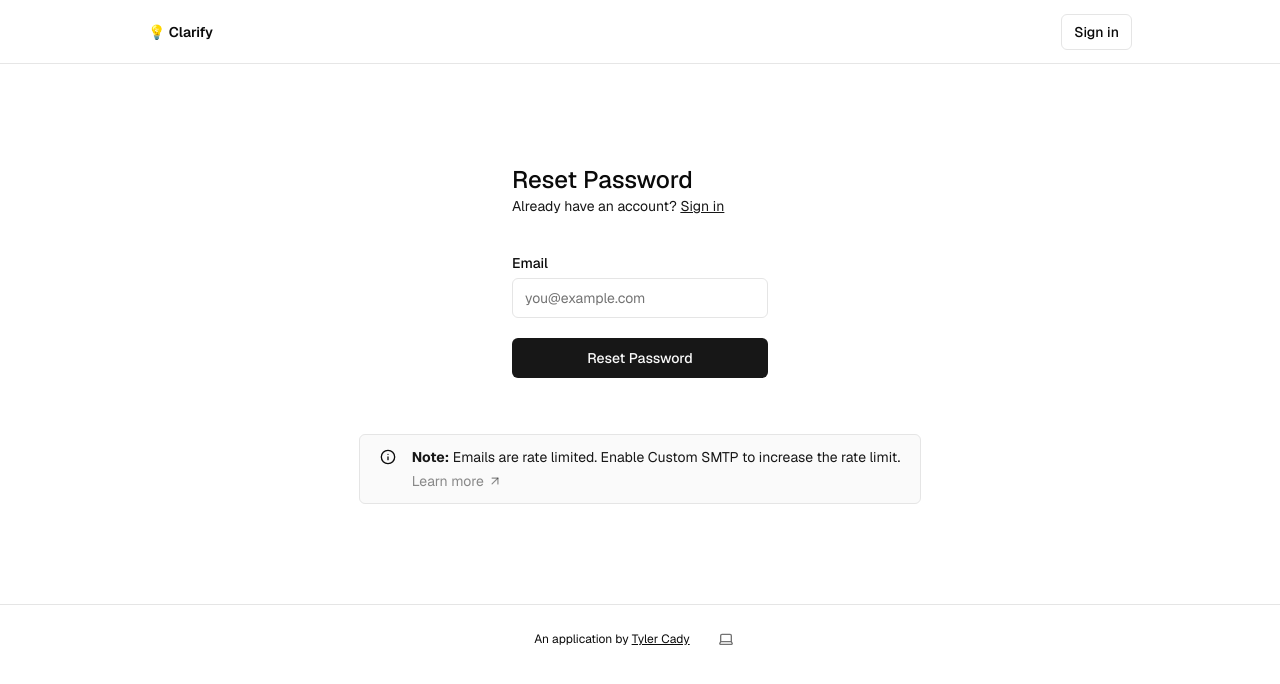
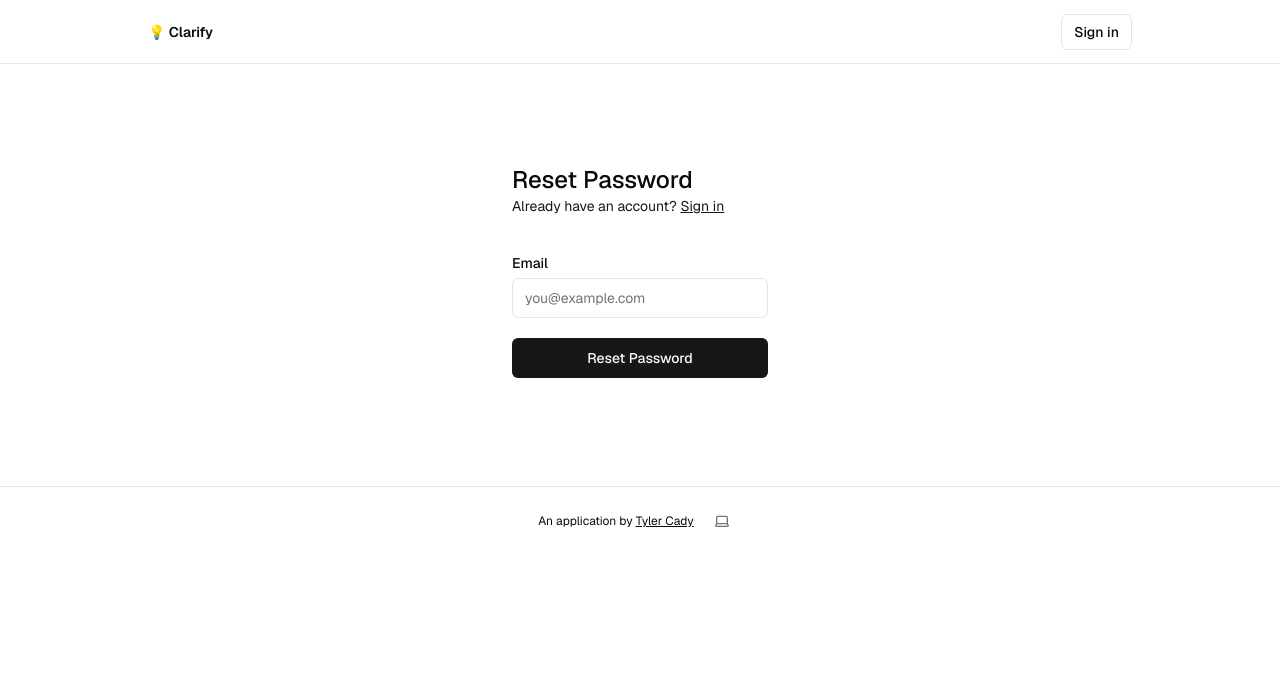
Before and after one commit to tylerrcady/clarify, a Next.js app in the folder my-app/: page /forgot-password in a window 1280 px wide. Shown: the top 684 px of the page. Built offline with nearby package versions, Linux system fonts and the light colour scheme; no server answers.

Commit message:
minor changes

```diff
--- a/my-app/app/(auth-pages)/forgot-password/page.tsx
+++ b/my-app/app/(auth-pages)/forgot-password/page.tsx
@@ -17,21 +17,27 @@
                     <h1 className="text-2xl font-medium">Reset Password</h1>
                     <p className="text-sm text-secondary-foreground">
                         Already have an account?{" "}
-            <Link className="text-primary underline" href="/sign-in">
+                        <Link
+                            className="text-primary underline"
+                            href="/sign-in"
+                        >
                             Sign in
                         </Link>
                     </p>
                 </div>
                 <div className="flex flex-col gap-2 [&>input]:mb-3 mt-8">
                     <Label htmlFor="email">Email</Label>
-          <Input name="email" placeholder="you@example.com" required />
+                    <Input
+                        name="email"
+                        placeholder="you@example.com"
+                        required
+                    />
                     <SubmitButton formAction={forgotPasswordAction}>
                         Reset Password
                     </SubmitButton>
                     <FormMessage message={searchParams} />
                 </div>
             </form>
-      <SmtpMessage />
         </>
     );
 }
--- a/my-app/app/layout.tsx
+++ b/my-app/app/layout.tsx
@@ -58,7 +58,7 @@
                                 {children}
                             </div>
 
-                            <footer className="w-full flex items-center justify-center border-t mx-auto text-center text-xs gap-4 py-4">
+                            <footer className="w-full flex items-center justify-center border-t mx-auto text-center text-xs gap-2 py-4">
                                 <p>
                                     An application by{" "}
                                     <a
```
Lines whose indentation alone changed are shown as unchanged.
